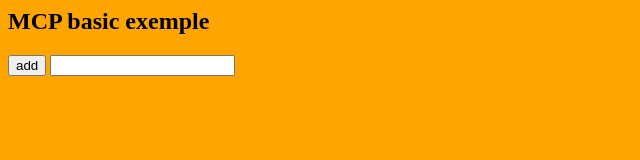
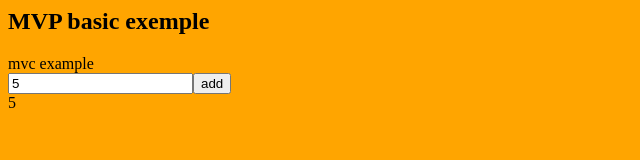
Before and after one commit to tiscarynpact/techshare_mvetc, a plain HTML site: page mvp.html in a window 1280 px wide. Both pictures are taken after a click on the button "add". Shown: the whole page, without its empty margins (0-640 px from the left). Drawn offline with Linux system fonts and the light colour scheme.

Commit message:
MVP done

```diff
--- a/mvp.html
+++ b/mvp.html
@@ -1,18 +1,18 @@
 <html>
   <head>
-    <link rel="stylesheet" type="text/css" href="styles.css">
+    <link rel="stylesheet" type="text/css" href="styles.css" />
     <script src="mvp.js"></script>
     <script>
-    function setup(){
-
-
-    }
+      function setup() {
+        const container = document.querySelector('#view1');
+        let m = new Model(0);
+        let v = new View(container, 'mvc example', document);
+        let p = new Presenter(v,m);
+      }
     </script>
   </head>
   <body onload="setup()">
-    <h2>MCP basic exemple</h2>
-    <button id="btn">add</button>
-    <input type="text" id="ipt"></input>
-    <div id="display"></div>
+    <h2>MVP basic exemple</h2>
+    <div id="view1"></div>
   </body>
 </html>
--- a/mvp.js
+++ b/mvp.js
@@ -2,7 +2,69 @@
 //https://www.geeksforgeeks.org/mvp-model-view-presenter-architecture-pattern-in-android-with-example/
 //https://www.raywenderlich.com/7026-getting-started-with-mvp-model-view-presenter-on-android
 class Presenter {
-  constructor(view, model) {}
+  constructor(view, model) {
+    this.view = view;
+    console.log(view);
+    this.view.registerPresenter(this);
+    this.model = model;
+  }
+  handleValue(newValue) {
+    const value = Number(this.model.getValue()) + Number(newValue);
+    this.model.setValue(value);
+    setTimeout(() => {
+      this.view.displayValue(this.model.getValue())
+      this.view.displayWaiting("");
+    }, 1000);
+    this.view.displayWaiting("Processing...");
+  }
 }
-class Model {}
-class View {}
+class Model {
+  constructor(startValue) {
+    this.value = startValue;
+  }
+  setValue(newValue) {
+    this.value = newValue;
+  }
+  getValue() {
+    return this.value;
+  }
+}
+
+class View {
+  constructor(container, title, dom) {
+    this.buildUI(container, title, dom);
+  }
+  registerPresenter(presenter) {
+    this.presenter = presenter;
+  }
+  displayValue(value) {
+    this.divRes.textContent = value;
+  }
+  displayWaiting(text) {
+    this.waiting.innerText = text;
+  }
+
+  buildUI(container, title, dom) {
+    const div = dom.createElement('div');
+    div.textContent = title;
+    container.appendChild(div);
+
+    const ipt = dom.createElement('input');
+    ipt.type = 'text';
+    ipt.value = 5;
+    container.appendChild(ipt);
+
+    const btn = dom.createElement('button');
+    btn.innerText = 'add';
+    container.appendChild(btn);
+    btn.onclick = () => this.presenter.handleValue(ipt.value);
+
+    this.divRes = dom.createElement('div');
+    this.divRes.textContent = 0;
+    container.appendChild(this.divRes);
+
+    this.waiting = dom.createElement('div');
+    this.waiting.textContent = '';
+    container.appendChild(this.waiting);
+  }
+}
```
